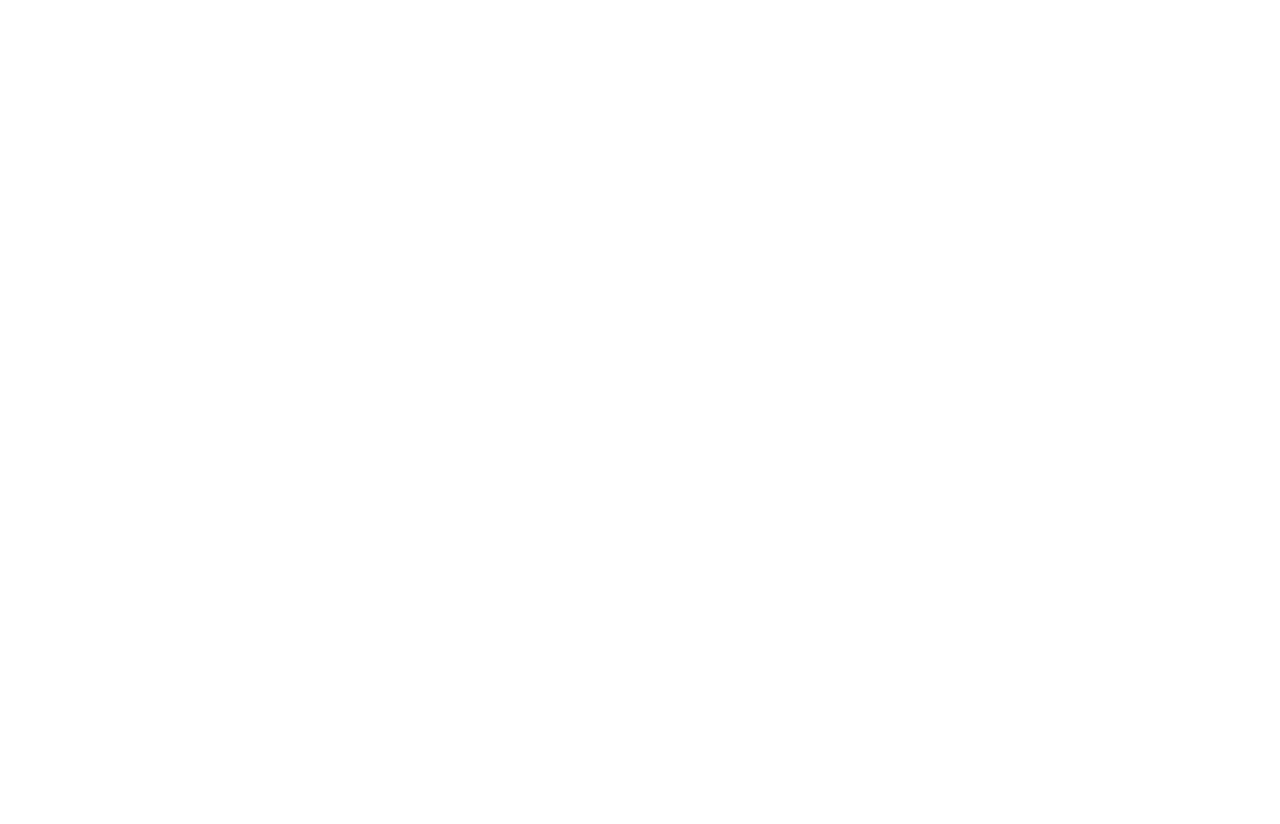
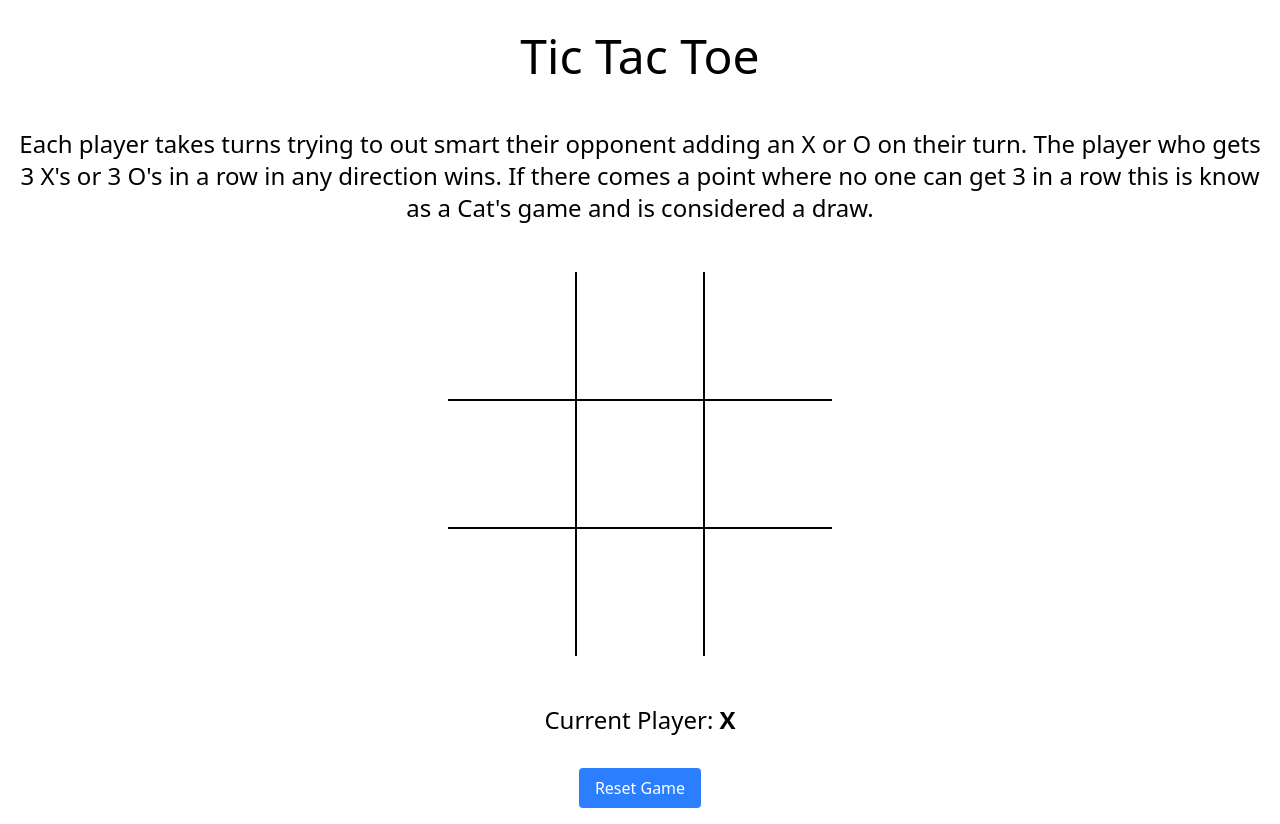
Before and after one commit to BandGeekDeveloper/tic-tac-toe, a Vue app: page / in a window 1280 px wide. Before the commit the page ends 800 px from the top, so only its background shows below. Built offline with nearby package versions, Linux system fonts and the light colour scheme; the HTML template or start-up script is replaced by a standard one.

Commit message:
completed full functionality of the tic tac toe game for human players

```diff
--- a/src/App.vue
+++ b/src/App.vue
@@ -1,7 +1,125 @@
-<script setup lang="ts"></script>
+<script setup lang="ts">
+import { ref } from "vue";
+
+// this confirms the existence of the board
+const board = ref(Array(9).fill(null));
+
+// this sets the current player to "X"
+// it will toggle between "X" and "O" after each move
+// this is used to determine whose turn it is
+const currentPlayer = ref("X");
+
+// this checks the board for a winner by looking for the same value in any of the winning combinations
+const checkWinner = () => {
+  let winner;
+
+  // possible 3 in a row combinations
+  const winnningCombinations = [
+    [0, 1, 2],
+    [3, 4, 5],
+    [6, 7, 8],
+    [0, 3, 6],
+    [1, 4, 7],
+    [2, 5, 8],
+    [0, 4, 8],
+    [2, 4, 6],
+  ];
+
+  // loop through all combinations to see if the value is the same
+  // if it is, we have a winner
+  // if not the loop continues
+  for (const combination of winnningCombinations) {
+    const [a, b, c] = combination;
+
+    if (
+      board.value[a] !== null &&
+      board.value[a] === board.value[b] &&
+      board.value[a] === board.value[c]
+    ) {
+      winner = board.value[a];
+      return winner;
+    }
+    console.log(`${winner} wins!`);
+  }
+};
+
+// when a player makes a move it checks if the cell is empty
+// if it is the value is set to the current player
+// the current player toggles between "X" and "O"
+const makeMove = (i: number) => {
+  if (!board.value[i]) {
+    board.value[i] = currentPlayer.value;
+
+    currentPlayer.value = currentPlayer.value === "X" ? "O" : "X";
+  }
+};
+</script>
 
 <template>
-  <div class=""></div>
+  <div>
+    <div>
+      <!--Title and instructions of the game-->
+      <h1 class="text-center text-5xl p-8">Tic Tac Toe</h1>
+      <p class="text-center text-2xl p-4">
+        Each player takes turns trying to out smart their opponent adding an X or O on their turn.
+        The player who gets 3 X's or 3 O's in a row in any direction wins. If there comes a point
+        where no one can get 3 in a row this is know as a Cat's game and is considered a draw.
+      </p>
+      <!--Game Board-->
+      <div class="grid grid-rows-3 grid-cols-3 w-96 mx-auto py-8">
+        <!--Each cell of the board is a button that calls makeMove when clicked-->
+        <!--The cell is disabled if it already has a value-->
+        <!--The cell displays the value of the current player-->
+        <!--The cell has a border that is removed for the top, bottom, left, and right edges to create a grid-->
+        <!--The cell has a hover effect that changes the background color-->
+        <!--The cell has a text size of 4xl to make the X's and O's large-->
+        <!--The cell has a flexbox to center the X's and O's-->
+        <div
+          v-for="(cell, i) in board"
+          :key="i"
+          class="border h-32 w-32 flex items-center justify-center"
+          :class="{
+            'border-t-0': i < 3,
+            'border-b-0': i > 5,
+            'border-s-0': i % 3 === 0,
+            'border-e-0': i % 3 === 2,
+          }"
+        >
+          <!--Button that calls makeMove when clicked-->
+          <!--The button is disabled if the cell already has a value-->
+          <button
+            class="h-full w-full cursor-pointer hover:bg-gray-100 text-4xl"
+            @click="makeMove(i)"
+            :disabled="cell"
+          >
+            {{ cell }}
+          </button>
+        </div>
+      </div>
+    </div>
+    <div>
+      <!--Display the current player-->
+      <p class="text-center text-2xl p-4">
+        Current Player: <span class="font-bold">{{ currentPlayer }}</span>
+      </p>
+      <!--Display the winner if there is one-->
+      <p class="text-center text-2xl p-4" v-if="checkWinner()">
+        Winner: <span class="font-bold">{{ checkWinner() }}</span>
+      </p>
+    </div>
+    <div class="text-center p-4">
+      <!--Button to reset the game-->
+      <button
+        class="bg-blue-500 text-white px-4 py-2 rounded hover:bg-blue-600"
+        @click="
+          board = Array(9).fill(null);
+          currentPlayer = 'X';
+        "
+      >
+        Reset Game
+      </button>
+    </div>
+  </div>
 </template>
 
 <style scoped></style>
```
